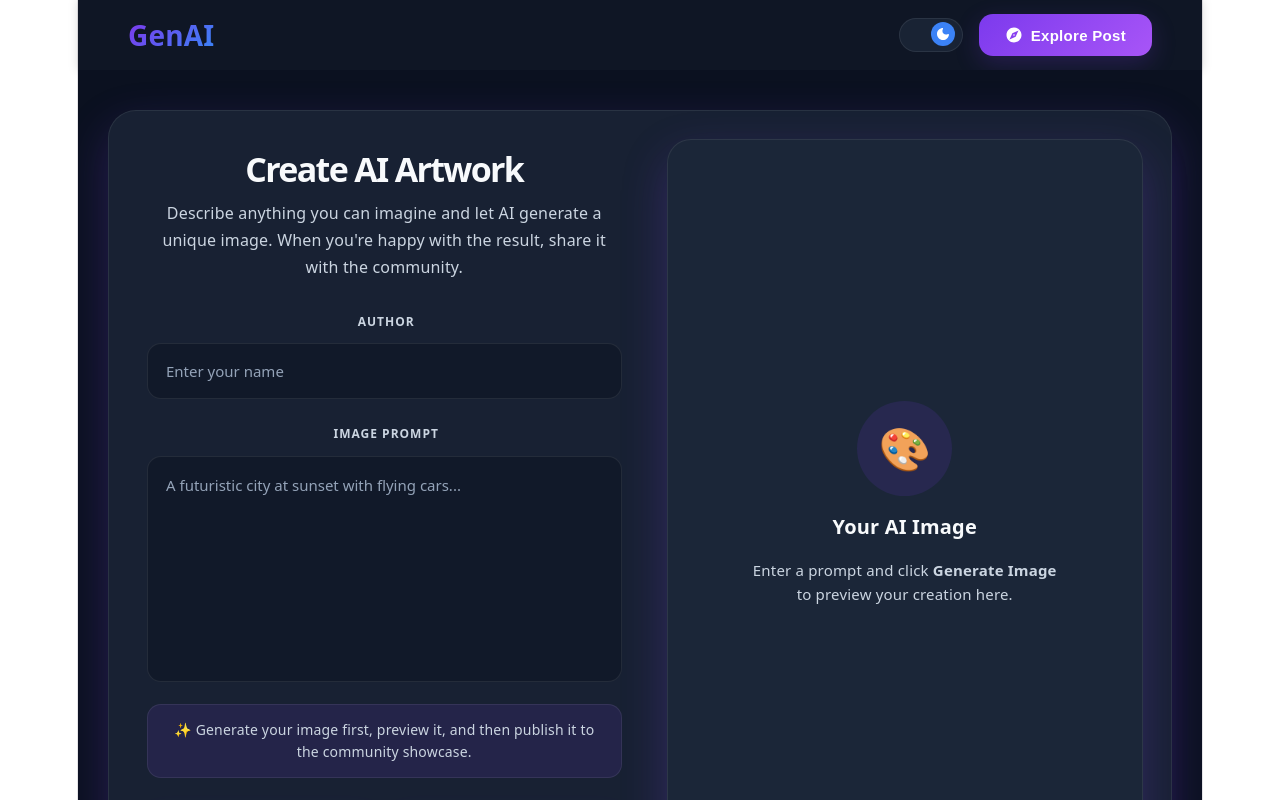
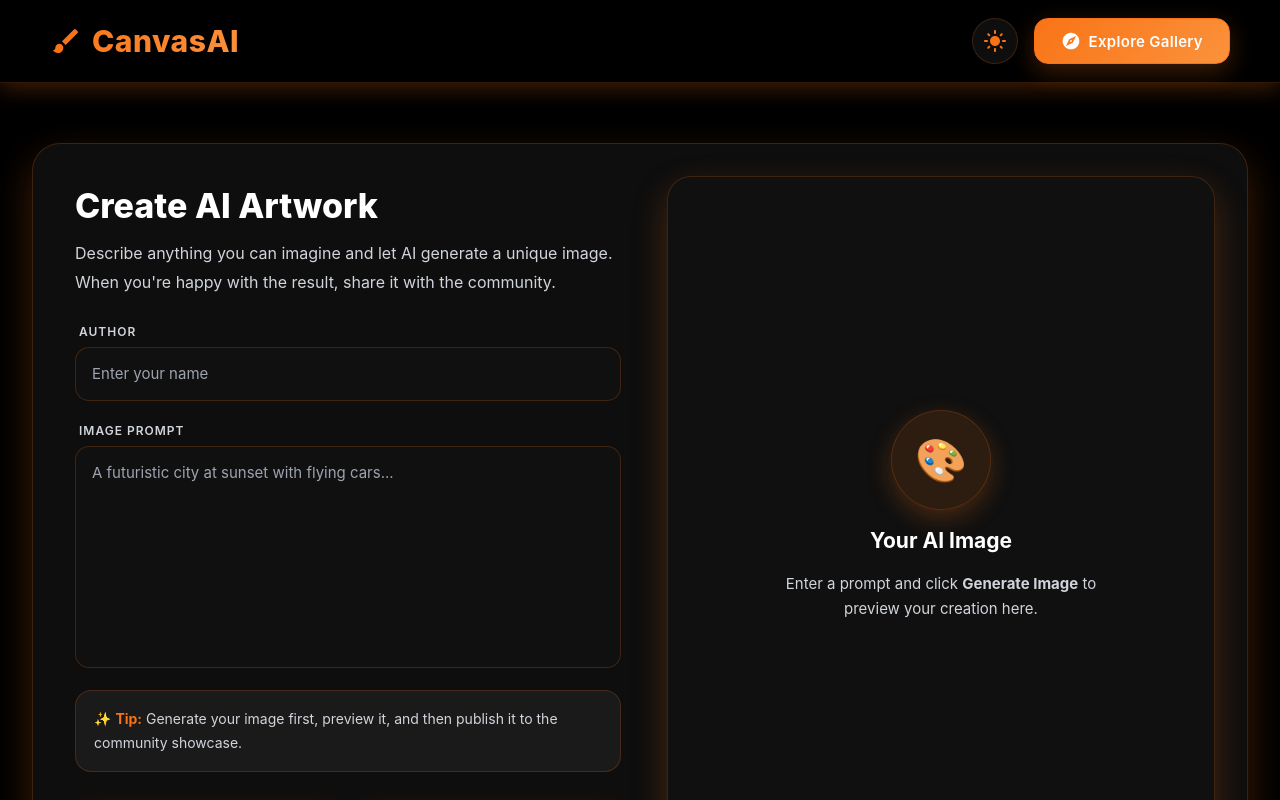
Before and after one commit to Suryansh-Soni/Generate_Image_FullStack_Project, a React app in the folder Frontend/: page /post in a window 1280 px wide. Shown: the top 800 px of the page. Built offline with nearby package versions, Linux system fonts and the light colour scheme; the HTML template or start-up script is replaced by a standard one.

Commit message:
color scheme changed

```diff
--- a/Frontend/src/App.jsx
+++ b/Frontend/src/App.jsx
@@ -9,15 +9,22 @@
 const Container = styled.div`
   width: 100%;
   min-height: 100vh;
-  display: flex;
+
   background: ${({ theme }) => theme.bg};
   color: ${({ theme }) => theme.text_primary};
-  transition: all 0.35s ease;
+
+  display: flex;
+
+  transition:
+    background 0.35s ease,
+    color 0.35s ease;
 `;
 
-const Wrapper = styled.div`
+const Wrapper = styled.main`
   flex: 1;
+
   min-height: 100vh;
+
   display: flex;
   flex-direction: column;
 `;
--- a/Frontend/src/components/GenerateImageForm.jsx
+++ b/Frontend/src/components/GenerateImageForm.jsx
@@ -18,21 +18,25 @@
 const Top = styled.div`
   display: flex;
   flex-direction: column;
-  gap: 10px;
+  gap: 12px;
 `;
 
 const Title = styled.h1`
   margin: 0;
+
   font-size: 34px;
-  font-weight: 700;
+  font-weight: 800;
+  line-height: 1.2;
+
   color: ${({ theme }) => theme.text_primary};
-  line-height: 1.2;
 `;
 
 const Desc = styled.p`
   margin: 0;
+
   font-size: 16px;
-  line-height: 1.7;
+  line-height: 1.8;
+
   color: ${({ theme }) => theme.text_secondary};
 `;
 
@@ -43,15 +47,29 @@
 `;
 
 const Note = styled.div`
-  padding: 14px 18px;
-  border-radius: 14px;
+  padding: 16px 18px;
 
-  background: ${({ theme }) => theme.hover};
+  border-radius: 16px;
+
+  background: ${({ theme }) => theme.card_light};
+
   border: 1px solid ${({ theme }) => theme.border};
 
   color: ${({ theme }) => theme.text_secondary};
+
   font-size: 14px;
-  line-height: 1.6;
+  line-height: 1.7;
+
+  transition: all 0.3s ease;
+
+  &:hover {
+    border-color: ${({ theme }) => theme.primary};
+    box-shadow: 0 8px 22px ${({ theme }) => theme.shadow};
+  }
+
+  b {
+    color: ${({ theme }) => theme.primary};
+  }
 `;
 
 const Actions = styled.div`
@@ -64,13 +82,16 @@
 `;
 
 const ErrorMessage = styled.div`
-  padding: 12px 16px;
-  border-radius: 12px;
+  padding: 14px 16px;
 
-  background: rgba(239, 83, 80, 0.12);
-  border: 1px solid rgba(239, 83, 80, 0.35);
+  border-radius: 14px;
+
+  background: ${({ theme }) => `${theme.red}15`};
+
+  border: 1px solid ${({ theme }) => `${theme.red}55`};
 
   color: ${({ theme }) => theme.red};
+
   font-size: 14px;
   font-weight: 500;
 `;
@@ -168,8 +189,8 @@
         {error && <ErrorMessage>{error}</ErrorMessage>}
 
         <Note>
-          ✨ Generate your image first, preview it, and then publish it to the
-          community showcase.
+          ✨ <b>Tip:</b> Generate your image first, preview it, and then publish
+          it to the community showcase.
         </Note>
       </Body>
 
--- a/Frontend/src/components/GeneratedImageCard.jsx
+++ b/Frontend/src/components/GeneratedImageCard.jsx
@@ -14,16 +14,18 @@
   justify-content: center;
   flex-direction: column;
 
+  position: relative;
+
   background: ${({ theme }) => theme.card};
   border: 1px solid ${({ theme }) => theme.border};
-  box-shadow: 0 18px 45px ${({ theme }) => theme.shadow};
+  box-shadow: 0 14px 35px ${({ theme }) => theme.shadow};
 
-  position: relative;
   transition: all 0.35s ease;
 
   &:hover {
-    transform: translateY(-4px);
-    box-shadow: 0 25px 55px ${({ theme }) => theme.shadow};
+    transform: translateY(-5px);
+    border-color: ${({ theme }) => theme.primary};
+    box-shadow: 0 22px 50px ${({ theme }) => theme.shadow};
   }
 `;
 
@@ -34,15 +36,14 @@
   justify-content: center;
 
   gap: 18px;
-  color: ${({ theme }) => theme.text_secondary};
   text-align: center;
 
   padding: 40px;
 `;
 
 const Icon = styled.div`
-  width: 95px;
-  height: 95px;
+  width: 100px;
+  height: 100px;
 
   border-radius: 50%;
 
@@ -52,27 +53,43 @@
 
   font-size: 42px;
 
-  background: ${({ theme }) => theme.primary + "20"};
+  background: ${({ theme }) => theme.hover};
+  border: 1px solid ${({ theme }) => theme.border};
   color: ${({ theme }) => theme.primary};
+
+  box-shadow: 0 8px 25px ${({ theme }) => theme.shadow};
+
+  transition: all 0.3s ease;
+
+  ${Container}:hover & {
+    transform: scale(1.08) rotate(8deg);
+    box-shadow: 0 12px 30px ${({ theme }) => theme.shadow};
+  }
 `;
 
 const Title = styled.div`
-  font-size: 20px;
+  font-size: 21px;
   font-weight: 700;
   color: ${({ theme }) => theme.text_primary};
 `;
 
 const Desc = styled.div`
   font-size: 15px;
-  line-height: 1.6;
+  line-height: 1.7;
   color: ${({ theme }) => theme.text_secondary};
-  max-width: 320px;
+  max-width: 340px;
 `;
 
 const Image = styled.img`
   width: 100%;
   height: 100%;
   object-fit: cover;
+
+  transition: transform 0.5s ease;
+
+  ${Container}:hover & {
+    transform: scale(1.02);
+  }
 `;
 
 function GeneratedImageCard({ src, loading }) {
@@ -80,8 +97,10 @@
     <Container>
       {loading ? (
         <Placeholder>
-          <CircularProgress size={42} />
+          <CircularProgress size={44} sx={{ color: "#F97316" }} />
+
           <Title>Generating Image...</Title>
+
           <Desc>
             AI is creating your artwork. This usually takes a few seconds.
           </Desc>
--- a/Frontend/src/components/NavBar.jsx
+++ b/Frontend/src/components/NavBar.jsx
@@ -4,67 +4,103 @@
 import {
   AddRounded,
   ExploreRounded,
+  BrushRounded,
   LightModeRounded,
   DarkModeRounded,
 } from "@mui/icons-material";
 import { useNavigate, useLocation } from "react-router-dom";
 
 const Container = styled.div`
-  flex: 1;
+  width: 100%;
   background: ${({ theme }) => theme.navbar};
   color: ${({ theme }) => theme.text_primary};
-  font-weight: bold;
-  font-size: 22px;
-  padding: 14px 50px;
+  padding: 18px 50px;
   display: flex;
   justify-content: space-between;
   align-items: center;
-  box-shadow: 0 0 10px rgba(0, 0, 0, 0.15);
+  border-bottom: 1px solid ${({ theme }) => theme.border};
+  backdrop-filter: blur(16px);
+  -webkit-backdrop-filter: blur(16px);
+  position: sticky;
+  top: 0;
+  z-index: 999;
+  transition: all 0.3s ease;
+  box-shadow: 0 6px 20px ${({ theme }) => theme.shadow};
 
-  @media only screen and (max-width: 600px) {
-    padding: 10px 12px;
+  @media (max-width: 600px) {
+    padding: 14px 18px;
   }
 `;
 
 const Logo = styled.div`
+  display: flex;
+  align-items: center;
+  gap: 10px;
   cursor: pointer;
-  font-size: 28px;
+
+  font-size: 30px;
   font-weight: 800;
-  background: linear-gradient(135deg, #7c3aed, #3b82f6);
+  letter-spacing: 0.5px;
+
+  background: linear-gradient(
+    135deg,
+    ${({ theme }) => theme.primary},
+    ${({ theme }) => theme.secondary}
+  );
+
   -webkit-background-clip: text;
   -webkit-text-fill-color: transparent;
+
+  svg {
+    font-size: 32px;
+    color: ${({ theme }) => theme.primary};
+    -webkit-text-fill-color: ${({ theme }) => theme.primary};
+  }
+
+  @media (max-width: 600px) {
+    font-size: 24px;
+
+    svg {
+      font-size: 28px;
+    }
+  }
 `;
 
 const Right = styled.div`
   display: flex;
   align-items: center;
   gap: 16px;
+
+  @media (max-width: 600px) {
+    gap: 10px;
+  }
 `;
 
-const Toggle = styled.div`
-  width: 62px;
-  height: 32px;
-  border-radius: 50px;
+const ThemeButton = styled.button`
+  width: 46px;
+  height: 46px;
+  border-radius: 50%;
+  border: 1px solid ${({ theme }) => theme.border};
   background: ${({ theme }) => theme.card};
-  border: 1px solid ${({ theme }) => theme.border};
-  position: relative;
+  color: ${({ theme }) => theme.primary};
+
+  display: flex;
+  align-items: center;
+  justify-content: center;
+
   cursor: pointer;
-  transition: 0.3s;
-`;
+  transition: all 0.3s ease;
 
-const Thumb = styled.div`
-  position: absolute;
-  top: 3px;
-  left: ${({ darkMode }) => (darkMode ? "31px" : "3px")};
-  width: 24px;
-  height: 24px;
-  border-radius: 50%;
-  background: ${({ darkMode }) => (darkMode ? "#3b82f6" : "#facc15")};
-  display: flex;
-  justify-content: center;
-  align-items: center;
-  color: white;
-  transition: all 0.3s ease;
+  &:hover {
+    background: ${({ theme }) => theme.hover};
+    border-color: ${({ theme }) => theme.primary};
+    transform: rotate(180deg);
+    box-shadow: 0 6px 20px ${({ theme }) => theme.shadow};
+  }
+
+  svg {
+    font-size: 24px;
+  }
 `;
 
 const NavBar = ({ darkMode, setDarkMode }) => {
@@ -74,30 +110,27 @@
 
   return (
     <Container>
-      <Logo onClick={() => navigate("/")}>GenAI</Logo>
+      <Logo onClick={() => navigate("/")}>
+        <BrushRounded />
+        CanvasAI
+      </Logo>
 
       <Right>
-        <Toggle onClick={() => setDarkMode(!darkMode)}>
-          <Thumb darkMode={darkMode}>
-            {darkMode ? (
-              <DarkModeRounded style={{ fontSize: 16 }} />
-            ) : (
-              <LightModeRounded style={{ fontSize: 16 }} />
-            )}
-          </Thumb>
-        </Toggle>
+        <ThemeButton onClick={() => setDarkMode(!darkMode)}>
+          {darkMode ? <LightModeRounded /> : <DarkModeRounded />}
+        </ThemeButton>
 
         {path[1] === "post" ? (
           <Button
             onClick={() => navigate("/")}
-            text="Explore Post"
-            leftIcon={<ExploreRounded style={{ fontSize: "18px" }} />}
+            text="Explore Gallery"
+            leftIcon={<ExploreRounded />}
           />
         ) : (
           <Button
             onClick={() => navigate("/post")}
-            text="Create New Post"
-            leftIcon={<AddRounded style={{ fontSize: "18px" }} />}
+            text="Create Artwork"
+            leftIcon={<AddRounded />}
             type="secondary"
           />
         )}
--- a/Frontend/src/components/SearchBar.jsx
+++ b/Frontend/src/components/SearchBar.jsx
@@ -15,35 +15,42 @@
   border-radius: 16px;
   border: 1px solid ${({ theme }) => theme.border};
 
-  background: ${({ theme }) => theme.card};
+  background: ${({ theme }) => theme.input};
 
   color: ${({ theme }) => theme.text_primary};
 
-  box-shadow: 0 8px 25px ${({ theme }) => theme.shadow};
+  box-shadow: 0 8px 24px ${({ theme }) => theme.shadow};
 
   transition: all 0.3s ease;
 
   &:hover {
-    border-color: ${({ theme }) => theme.primary}55;
+    border-color: ${({ theme }) => theme.primary};
+    background: ${({ theme }) => theme.card_light};
+    box-shadow: 0 10px 30px ${({ theme }) => theme.shadow};
   }
 
   &:focus-within {
     border-color: ${({ theme }) => theme.primary};
+    background: ${({ theme }) => theme.card};
+
     box-shadow:
-      0 0 0 4px ${({ theme }) => theme.primary}20,
-      0 10px 30px ${({ theme }) => theme.shadow};
+      0 0 0 4px ${({ theme }) => `${theme.primary}20`},
+      0 12px 32px ${({ theme }) => theme.shadow};
+
     transform: translateY(-2px);
   }
 
   @media (max-width: 600px) {
     width: 100%;
     padding: 12px 14px;
+    border-radius: 14px;
   }
 `;
 
 const SearchIcon = styled(SearchOutlined)`
   color: ${({ theme }) => theme.primary};
   font-size: 24px !important;
+  transition: color 0.3s ease;
 `;
 
 const Input = styled.input`
@@ -60,6 +67,7 @@
 
   &::placeholder {
     color: ${({ theme }) => theme.placeholder};
+    opacity: 1;
   }
 `;
 
--- a/Frontend/src/components/TextInput.jsx
+++ b/Frontend/src/components/TextInput.jsx
@@ -27,15 +27,19 @@
 
   display: flex;
   align-items: flex-start;
+
   transition: all 0.3s ease;
 
   &:hover {
-    border-color: ${({ theme }) => theme.primary}55;
+    border-color: ${({ theme }) => theme.primary};
+    box-shadow: 0 6px 18px ${({ theme }) => theme.shadow};
   }
 
   &:focus-within {
     border-color: ${({ theme }) => theme.primary};
-    box-shadow: 0 0 0 4px ${({ theme }) => theme.primary}22;
+    box-shadow:
+      0 0 0 3px ${({ theme }) => theme.primary}33,
+      0 8px 24px ${({ theme }) => theme.shadow};
     transform: translateY(-1px);
   }
 `;
@@ -47,7 +51,6 @@
   resize: none;
 
   background: transparent;
-
   color: ${({ theme }) => theme.text_primary};
 
   font-size: 15px;
@@ -56,10 +59,15 @@
 
   &::placeholder {
     color: ${({ theme }) => theme.placeholder};
+    opacity: 1;
   }
 
   &:focus {
     outline: none;
+  }
+
+  textarea& {
+    min-height: 120px;
   }
 `;
 
--- a/Frontend/src/components/button.jsx
+++ b/Frontend/src/components/button.jsx
@@ -3,11 +3,16 @@
 import styled from "styled-components";
 
 const StyledButton = styled.button`
-  border: none;
+  border: 1px solid
+    ${({ theme, $variant }) =>
+      $variant === "secondary" ? theme.primary : theme.primary};
+
   outline: none;
   border-radius: 14px;
 
-  color: ${({ theme }) => theme.white};
+  color: ${({ theme, $variant }) =>
+    $variant === "secondary" ? theme.primary : theme.white};
+
   font-size: 15px;
   font-weight: 600;
   letter-spacing: 0.3px;
@@ -25,12 +30,12 @@
 
   flex: ${({ $flex }) => ($flex ? 1 : "initial")};
 
-  background: ${({ $variant, theme }) =>
+  background: ${({ theme, $variant }) =>
     $variant === "secondary"
-      ? `linear-gradient(135deg, ${theme.secondary}, ${theme.primary})`
+      ? "transparent"
       : `linear-gradient(135deg, ${theme.primary}, ${theme.secondary})`};
 
-  box-shadow: 0 8px 24px ${({ theme }) => theme.primary + "35"};
+  box-shadow: 0 8px 24px ${({ theme }) => theme.shadow};
 
   opacity: ${({ $isDisabled, $isLoading }) =>
     $isDisabled ? 0.45 : $isLoading ? 0.8 : 1};
@@ -38,8 +43,19 @@
   transition: all 0.3s ease;
 
   &:hover:not(:disabled) {
+    background: ${({ theme, $variant }) =>
+      $variant === "secondary"
+        ? theme.hover
+        : `linear-gradient(135deg, ${theme.secondary}, ${theme.primary})`};
+
+    color: ${({ theme, $variant }) =>
+      $variant === "secondary" ? theme.primary : theme.white};
+
+    border-color: ${({ theme }) => theme.primary};
+
     transform: translateY(-2px);
-    box-shadow: 0 12px 30px ${({ theme }) => theme.primary + "55"};
+
+    box-shadow: 0 12px 30px ${({ theme }) => theme.shadow};
   }
 
   &:active:not(:disabled) {
@@ -50,9 +66,18 @@
     pointer-events: none;
   }
 
+  svg {
+    font-size: 20px;
+  }
+
   @media (max-width: 600px) {
     padding: 10px 16px;
     font-size: 14px;
+    border-radius: 12px;
+
+    svg {
+      font-size: 18px;
+    }
   }
 `;
 
--- a/Frontend/src/index.css
+++ b/Frontend/src/index.css
@@ -1,111 +1,73 @@
-:root {
-  --text: #6b6375;
-  --text-h: #08060d;
-  --bg: #fff;
-  --border: #e5e4e7;
-  --code-bg: #f4f3ec;
-  --accent: #aa3bff;
-  --accent-bg: rgba(170, 59, 255, 0.1);
-  --accent-border: rgba(170, 59, 255, 0.5);
-  --social-bg: rgba(244, 243, 236, 0.5);
-  --shadow:
-    rgba(0, 0, 0, 0.1) 0 10px 15px -3px, rgba(0, 0, 0, 0.05) 0 4px 6px -2px;
-
-  --sans: system-ui, 'Segoe UI', Roboto, sans-serif;
-  --heading: system-ui, 'Segoe UI', Roboto, sans-serif;
-  --mono: ui-monospace, Consolas, monospace;
-
-  font: 18px/145% var(--sans);
-  letter-spacing: 0.18px;
-  color-scheme: light dark;
-  color: var(--text);
-  background: var(--bg);
-  font-synthesis: none;
-  text-rendering: optimizeLegibility;
-  -webkit-font-smoothing: antialiased;
-  -moz-osx-font-smoothing: grayscale;
-
-  @media (max-width: 1024px) {
-    font-size: 16px;
-  }
+* {
+  margin: 0;
+  padding: 0;
+  box-sizing: border-box;
 }
 
-@media (prefers-color-scheme: dark) {
-  :root {
-    --text: #9ca3af;
-    --text-h: #f3f4f6;
-    --bg: #16171d;
-    --border: #2e303a;
-    --code-bg: #1f2028;
-    --accent: #c084fc;
-    --accent-bg: rgba(192, 132, 252, 0.15);
-    --accent-border: rgba(192, 132, 252, 0.5);
-    --social-bg: rgba(47, 48, 58, 0.5);
-    --shadow:
-      rgba(0, 0, 0, 0.4) 0 10px 15px -3px, rgba(0, 0, 0, 0.25) 0 4px 6px -2px;
-  }
+html,
+body,
+#root {
+  width: 100%;
+  min-height: 100vh;
+}
 
-  #social .button-icon {
-    filter: invert(1) brightness(2);
-  }
+html {
+  scroll-behavior: smooth;
 }
 
 body {
-  margin: 0;
+  font-family: "Inter", "Poppins", "Segoe UI", sans-serif;
+  overflow-x: hidden;
+  -webkit-font-smoothing: antialiased;
+  -moz-osx-font-smoothing: grayscale;
 }
 
-#root {
-  width: 1126px;
-  max-width: 100%;
-  margin: 0 auto;
-  text-align: center;
-  border-inline: 1px solid var(--border);
-  min-height: 100svh;
-  display: flex;
-  flex-direction: column;
-  box-sizing: border-box;
+a {
+  text-decoration: none;
+  color: inherit;
 }
 
-h1,
-h2 {
-  font-family: var(--heading);
-  font-weight: 500;
-  color: var(--text-h);
+button,
+input,
+textarea,
+select {
+  font-family: inherit;
 }
 
-h1 {
-  font-size: 56px;
-  letter-spacing: -1.68px;
-  margin: 32px 0;
-  @media (max-width: 1024px) {
-    font-size: 36px;
-    margin: 20px 0;
-  }
-}
-h2 {
-  font-size: 24px;
-  line-height: 118%;
-  letter-spacing: -0.24px;
-  margin: 0 0 8px;
-  @media (max-width: 1024px) {
-    font-size: 20px;
-  }
-}
-p {
-  margin: 0;
+button {
+  border: none;
+  outline: none;
+  background: transparent;
 }
 
-code,
-.counter {
-  font-family: var(--mono);
-  display: inline-flex;
-  border-radius: 4px;
-  color: var(--text-h);
+input,
+textarea {
+  outline: none;
 }
 
-code {
-  font-size: 15px;
-  line-height: 135%;
-  padding: 4px 8px;
-  background: var(--code-bg);
+img {
+  display: block;
+  max-width: 100%;
 }
+
+::-webkit-scrollbar {
+  width: 8px;
+}
+
+::-webkit-scrollbar-track {
+  background: #111111;
+}
+
+::-webkit-scrollbar-thumb {
+  background: #f97316;
+  border-radius: 20px;
+}
+
+::-webkit-scrollbar-thumb:hover {
+  background: #fb923c;
+}
+
+::selection {
+  background: #f97316;
+  color: #ffffff;
+}
--- a/Frontend/src/pages/CreatePost.jsx
+++ b/Frontend/src/pages/CreatePost.jsx
@@ -6,38 +6,54 @@
 const Container = styled.div`
   min-height: 100%;
   overflow-y: auto;
+
   background: ${({ theme }) => theme.bg};
-  padding: 40px 30px 60px;
+
+  padding: 60px 32px 80px;
+
   display: flex;
   justify-content: center;
   align-items: flex-start;
 
-  @media (max-width: 768px) {
-    padding: 20px 14px 40px;
+  @media (max-width: 900px) {
+    padding: 28px 16px 40px;
   }
 `;
 
 const Wrapper = styled.div`
   width: 100%;
-  max-width: 1300px;
+  max-width: 1350px;
 
   display: flex;
-  gap: 35px;
+  gap: 36px;
   align-items: stretch;
 
-  padding: 28px;
+  padding: 32px;
+
   border-radius: 28px;
 
   background: ${({ theme }) => theme.card};
+
   border: 1px solid ${({ theme }) => theme.border};
-  box-shadow: 0 18px 45px ${({ theme }) => theme.shadow};
 
-  transition: 0.3s ease;
+  box-shadow: 0 16px 40px ${({ theme }) => theme.shadow};
+
+  transition: all 0.35s ease;
+
+  &:hover {
+    border-color: ${({ theme }) => theme.primary};
+    box-shadow: 0 22px 50px ${({ theme }) => theme.shadow};
+  }
 
   @media (max-width: 900px) {
     flex-direction: column;
-    padding: 20px;
-    gap: 25px;
+    padding: 22px;
+    gap: 28px;
+  }
+
+  @media (max-width: 600px) {
+    padding: 18px;
+    border-radius: 22px;
   }
 `;
 
@@ -63,10 +79,7 @@
           generateImageLoading={generateImageLoading}
         />
 
-        <GeneratedImageCard
-          src={post?.photo}
-          loading={generateImageLoading}
-        />
+        <GeneratedImageCard src={post?.photo} loading={generateImageLoading} />
       </Wrapper>
     </Container>
   );
--- a/Frontend/src/pages/Home.jsx
+++ b/Frontend/src/pages/Home.jsx
@@ -9,42 +9,50 @@
 const Container = styled.div`
   min-height: 100%;
   overflow-y: auto;
+
   background: ${({ theme }) => theme.bg};
-  padding: 50px 32px 70px;
+
+  padding: 60px 32px 80px;
+
   display: flex;
   flex-direction: column;
   align-items: center;
-  gap: 28px;
+  gap: 36px;
 
   @media (max-width: 768px) {
-    padding: 24px 16px 40px;
+    padding: 28px 16px 40px;
+    gap: 28px;
   }
 `;
 
 const Hero = styled.div`
   width: 100%;
   max-width: 900px;
+
   text-align: center;
+
   display: flex;
   flex-direction: column;
-  gap: 18px;
+  gap: 20px;
 `;
 
 const Headline = styled.h1`
   margin: 0;
+
   font-size: 3rem;
   font-weight: 800;
   line-height: 1.2;
+
   color: ${({ theme }) => theme.text_primary};
 
   @media (max-width: 768px) {
-    font-size: 2rem;
+    font-size: 2.1rem;
   }
 `;
 
 const Span = styled.span`
   background: linear-gradient(
-    90deg,
+    135deg,
     ${({ theme }) => theme.primary},
     ${({ theme }) => theme.secondary}
   );
@@ -55,59 +63,70 @@
 
 const Description = styled.p`
   margin: 0;
-  font-size: 1rem;
-  line-height: 1.7;
+
+  font-size: 16px;
+  line-height: 1.8;
+
   color: ${({ theme }) => theme.text_secondary};
 `;
 
 const Stats = styled.div`
   display: flex;
+  justify-content: center;
   gap: 18px;
-  justify-content: center;
   flex-wrap: wrap;
 `;
 
 const StatCard = styled.div`
-  min-width: 150px;
-  padding: 18px 22px;
+  min-width: 160px;
+
+  padding: 20px;
+
   border-radius: 18px;
 
   background: ${({ theme }) => theme.card};
 
   border: 1px solid ${({ theme }) => theme.border};
 
-  box-shadow: 0 10px 30px ${({ theme }) => theme.shadow};
+  box-shadow: 0 10px 28px ${({ theme }) => theme.shadow};
 
-  transition: 0.3s;
+  transition: all 0.3s ease;
 
   &:hover {
-    transform: translateY(-4px);
+    transform: translateY(-6px);
     border-color: ${({ theme }) => theme.primary};
+    box-shadow: 0 16px 36px ${({ theme }) => theme.shadow};
   }
 `;
 
 const StatNumber = styled.div`
-  font-size: 28px;
-  font-weight: 700;
+  font-size: 30px;
+  font-weight: 800;
+
   color: ${({ theme }) => theme.primary};
 `;
 
 const StatText = styled.div`
   margin-top: 6px;
+
+  font-size: 14px;
+
   color: ${({ theme }) => theme.text_secondary};
-  font-size: 14px;
 `;
 
 const Wrapper = styled.div`
   width: 100%;
   max-width: 1450px;
+
   display: flex;
   justify-content: center;
 `;
 
 const CardWrapper = styled.div`
   width: 100%;
+
   display: grid;
+
   gap: 24px;
 
   @media (min-width: 1200px) {
@@ -124,10 +143,33 @@
 `;
 
 const EmptyState = styled.div`
-  padding: 60px;
+  width: 100%;
+
+  padding: 80px 20px;
+
+  text-align: center;
+
   color: ${({ theme }) => theme.text_secondary};
+
+  font-size: 18px;
+`;
+
+const ErrorMessage = styled.div`
+  width: 100%;
+
+  margin-bottom: 20px;
+
+  padding: 14px 18px;
+
+  border-radius: 14px;
+
+  background: ${({ theme }) => `${theme.red}15`};
+
+  border: 1px solid ${({ theme }) => `${theme.red}40`};
+
+  color: ${({ theme }) => theme.red};
+
   text-align: center;
-  font-size: 18px;
 `;
 
 const Home = () => {
@@ -206,12 +248,10 @@
       />
 
       <Wrapper>
-        {error && (
-          <div style={{ color: "red", marginBottom: "20px" }}>{error}</div>
-        )}
+        {error && <ErrorMessage>{error}</ErrorMessage>}
 
         {loading ? (
-          <CircularProgress />
+          <CircularProgress sx={{ color: "#F97316" }} />
         ) : (
           <CardWrapper>
             {filterPost.length > 0 ? (
--- a/Frontend/src/utils/Theme.js
+++ b/Frontend/src/utils/Theme.js
@@ -1,33 +1,33 @@
 export const darkTheme = {
   // Backgrounds
-  bg: "#0B1120",
-  bgLight: "#111827",
-  bgDark: "#070C18",
+  bg: "#000000",
+  bgLight: "#111111",
+  bgDark: "#050505",
 
   // Brand Colors
-  primary: "#7C3AED",
-  secondary: "#A855F7",
+  primary: "#F97316",
+  secondary: "#FB923C",
 
   // Navbar
-  navbar: "rgba(17, 24, 39, 0.75)",
-  arrow: "#C4B5FD",
+  navbar: "rgba(0,0,0,0.85)",
+  arrow: "#FDBA74",
 
   // Text
-  menu_primary_text: "#F8FAFC",
-  menu_secondary_text: "#CBD5E1",
+  menu_primary_text: "#FFFFFF",
+  menu_secondary_text: "#D1D5DB",
 
-  text_primary: "#F8FAFC",
-  text_secondary: "#CBD5E1",
+  text_primary: "#FFFFFF",
+  text_secondary: "#D1D5DB",
 
   // Cards
-  card: "rgba(30, 41, 59, 0.72)",
-  card_light: "rgba(51, 65, 85, 0.60)",
+  card: "rgba(17,17,17,0.85)",
+  card_light: "rgba(31,31,31,0.75)",
 
   // Disabled
-  disabled: "#64748B",
+  disabled: "#6B7280",
 
   // Shadows
-  shadow: "rgba(124, 58, 237, 0.25)",
+  shadow: "rgba(249,115,22,0.25)",
 
   // Base
   white: "#FFFFFF",
@@ -37,45 +37,45 @@
   green: "#22C55E",
   yellow: "#FACC15",
   red: "#EF4444",
-  orange: "#FB923C",
+  orange: "#F97316",
 
   // Borders & Inputs
-  border: "rgba(255,255,255,0.08)",
-  hover: "rgba(124,58,237,0.12)",
-  input: "rgba(17,24,39,0.80)",
-  placeholder: "#94A3B8",
+  border: "rgba(249,115,22,0.20)",
+  hover: "rgba(249,115,22,0.12)",
+  input: "rgba(17,17,17,0.90)",
+  placeholder: "#9CA3AF",
 };
 
 export const lightTheme = {
   // Backgrounds
-  bg: "#F8FAFC",
-  bgLight: "#FFFFFF",
-  bgDark: "#EEF2FF",
+  bg: "#FFFFFF",
+  bgLight: "#FFF7ED",
+  bgDark: "#FFEDD5",
 
   // Brand Colors
-  primary: "#7C3AED",
-  secondary: "#A855F7",
+  primary: "#F97316",
+  secondary: "#FB923C",
 
   // Navbar
   navbar: "rgba(255,255,255,0.90)",
-  arrow: "#6D28D9",
+  arrow: "#EA580C",
 
   // Text
   menu_primary_text: "#111827",
-  menu_secondary_text: "#64748B",
+  menu_secondary_text: "#6B7280",
 
   text_primary: "#111827",
-  text_secondary: "#64748B",
+  text_secondary: "#6B7280",
 
   // Cards
   card: "#FFFFFF",
-  card_light: "#F3F4F6",
+  card_light: "#FFF7ED",
 
   // Disabled
-  disabled: "#94A3B8",
+  disabled: "#9CA3AF",
 
   // Shadows
-  shadow: "rgba(124,58,237,0.12)",
+  shadow: "rgba(249,115,22,0.15)",
 
   // Base
   white: "#FFFFFF",
@@ -88,8 +88,8 @@
   orange: "#EA580C",
 
   // Borders & Inputs
-  border: "#E5E7EB",
-  hover: "#F3E8FF",
+  border: "#FED7AA",
+  hover: "#FFEDD5",
   input: "#FFFFFF",
-  placeholder: "#94A3B8",
+  placeholder: "#9CA3AF",
 };
```
Also changed, not shown: Frontend/src/components/ImageCard.jsx (+25 -19 lines).
